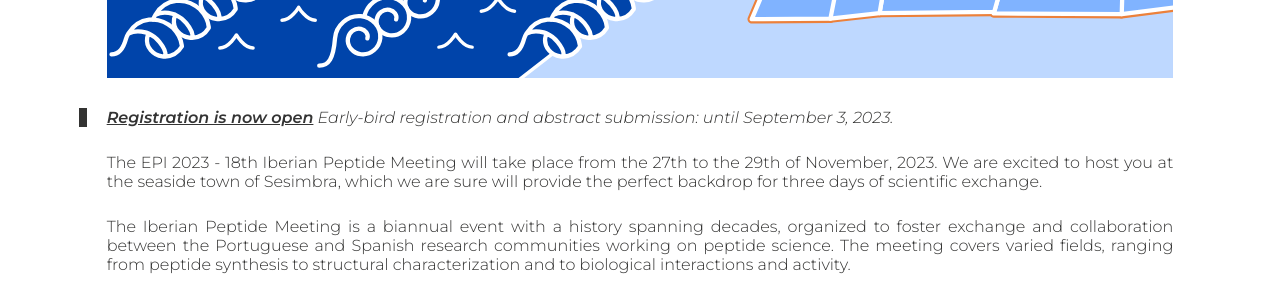
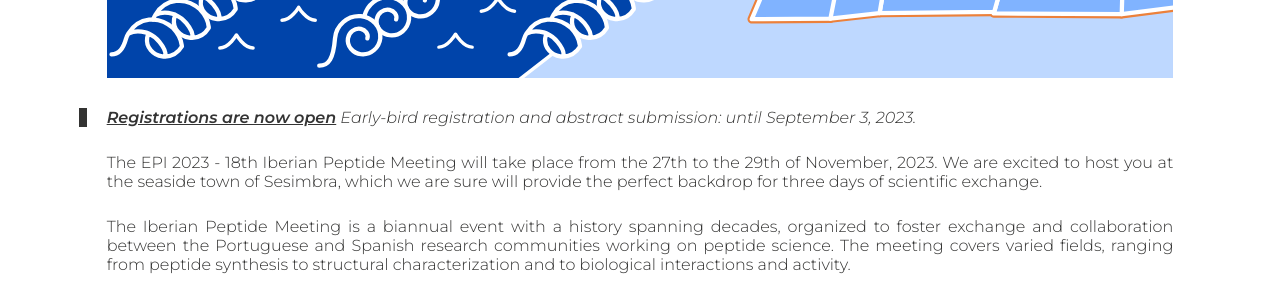
Before and after one commit to Iberian-Peptide-Meeting/XVIII, a Jekyll site: the page built from index.md, in a window 1280 px wide. Shown: the part 375-675 px from the top of the page. Built offline with Jekyll 4.4.1, drawn with Linux system fonts in a browser that asks for light colours; nearby versions of some CDN libraries.

Commit message:
Highlight in main page

```diff
--- a/index.md
+++ b/index.md
@@ -5,7 +5,7 @@
   feature: banner.svg
 ---
 
-> [_**Registration is now open**_](/XVIII/registration)
+> [_**Registrations are now open**_](/XVIII/registration)
 > Early-bird registration and abstract submission: until September 3, 2023.
 
 The EPI 2023 - 18th Iberian Peptide Meeting will take place from the 27th to the 29th of
```
